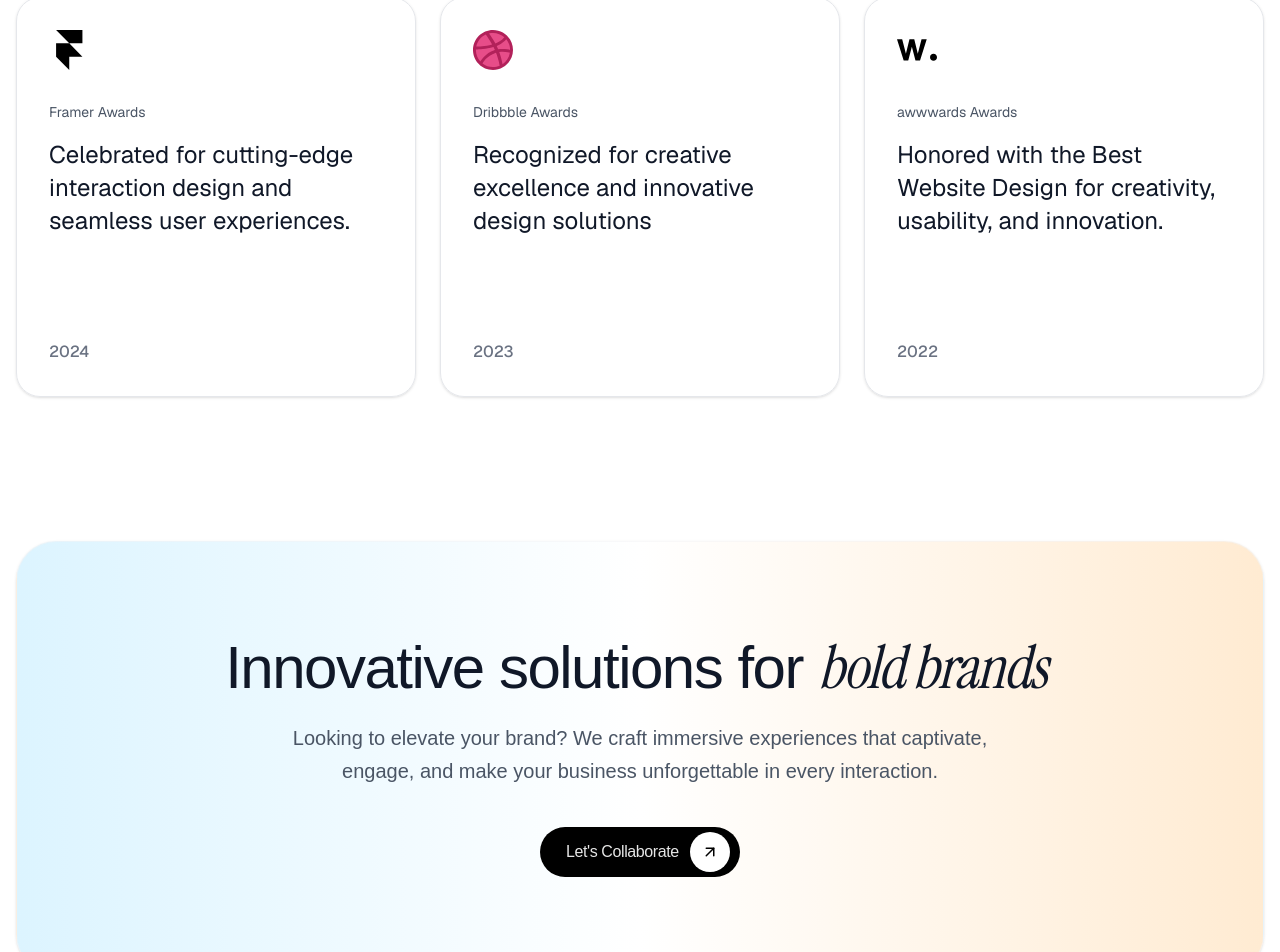
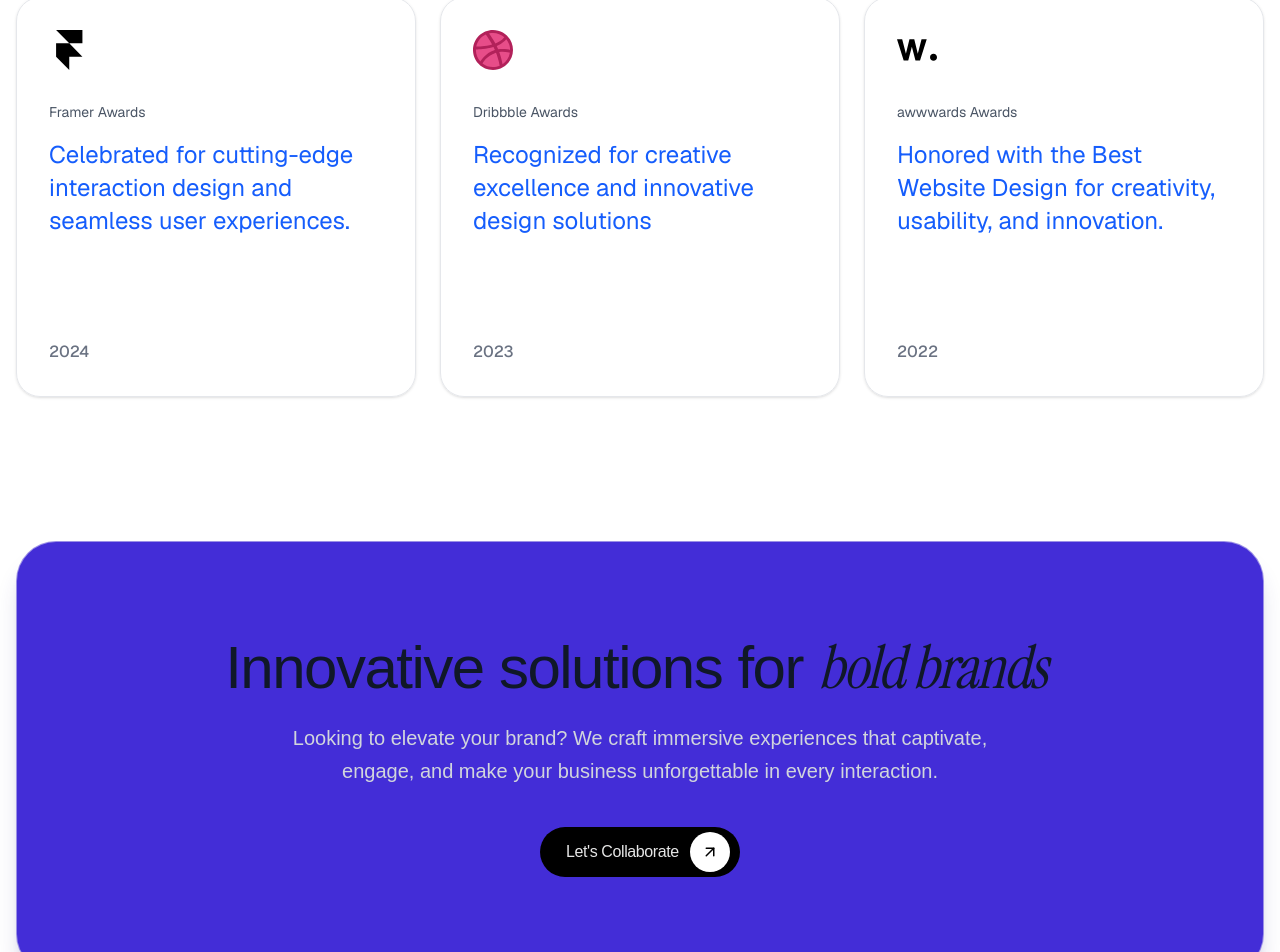
Before and after one commit to tulsishuka/p4, a Next.js app: page / in a window 1280 px wide. Shown: the part 8129-9081 px from the top of the page. Built offline with nearby package versions, Linux system fonts and the light colour scheme.

Commit message:
app/component/section/AwardsSection.tsx

```diff
--- a/app/component/section/AwardsSection.tsx
+++ b/app/component/section/AwardsSection.tsx
@@ -34,6 +34,7 @@ const AwardsSection = () => {
 
   // Trigger animation
   useEffect(() => {
+    // eslint-disable-next-line react-hooks/set-state-in-effect
     setIsLoaded(true)
   }, [])
 
@@ -116,7 +117,7 @@ const AwardsSection = () => {
 
               <p className="text-sm text-gray-600 mb-4">{award.title}</p>
 
-              <h3 className={`text-2xl leading-snug font-normal text-gray-900 hover:text-blue-600 ${award.highlight }`}>
+              <h3 className={`text-2xl leading-snug font-normal text-blue-600 hover:text-blue-600 ${award.highlight }`}>
                 {award.description}
               </h3>
             </div>
@@ -133,7 +134,7 @@ const AwardsSection = () => {
 
 
     <section className="px-4 py-20">
-  <div className="max-w-7xl mx-auto rounded-[40px] p-12 md:p-24 text-center bg-gradient-to-r from-[#dcf4ff] via-white to-[#ffebd2] border border-gray-100/50 shadow-sm">
+  <div className="bg-indigo-700 shadow-xl shadow-indigo-900/20  max-w-7xl mx-auto rounded-[40px] p-12 md:p-24 text-center  border border-gray-100/50 shadow-sm">
 
     {/* Heading */}
     <h2 className="text-4xl md:text-6xl font-medium tracking-tight text-gray-900 mb-6">
@@ -164,7 +165,7 @@ const AwardsSection = () => {
     </h2>
 
     {/* Description */}
-    <p className={`max-w-3xl mx-auto text-gray-600 text-lg md:text-xl leading-relaxed mb-10 transition-all duration-[1000ms] ${isLoaded ? "opacity-100 translate-y-0" : "opacity-0 translate-y-10"}`}
+    <p className={`max-w-3xl mx-auto text-gray-300 text-lg md:text-xl leading-relaxed mb-10 transition-all duration-[1000ms] ${isLoaded ? "opacity-100 translate-y-0" : "opacity-0 translate-y-10"}`}
        style={{ transitionDelay: `${(heading3.split(" ").length + italicHeading3.split(" ").length) * 100 + 200}ms` }}
     >
       Looking to elevate your brand? We craft immersive experiences that captivate,
```
